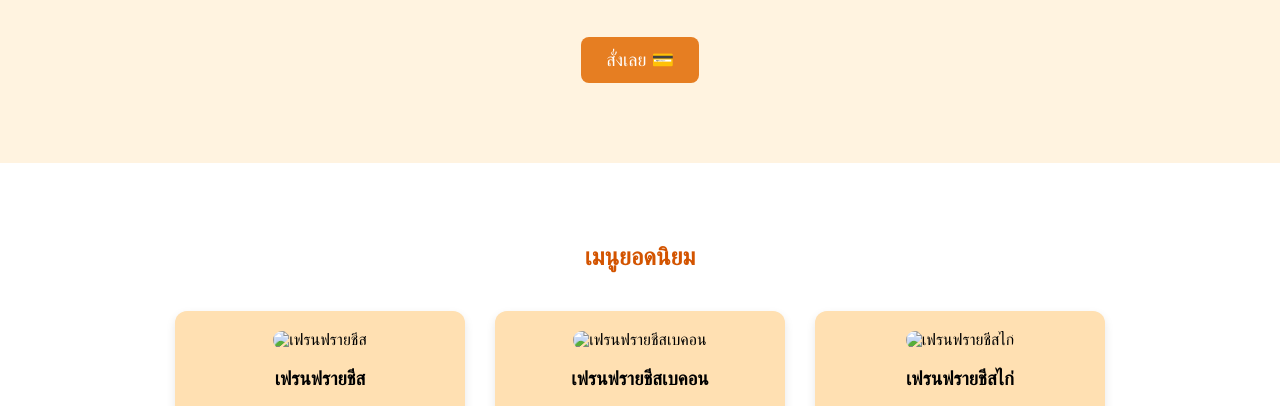
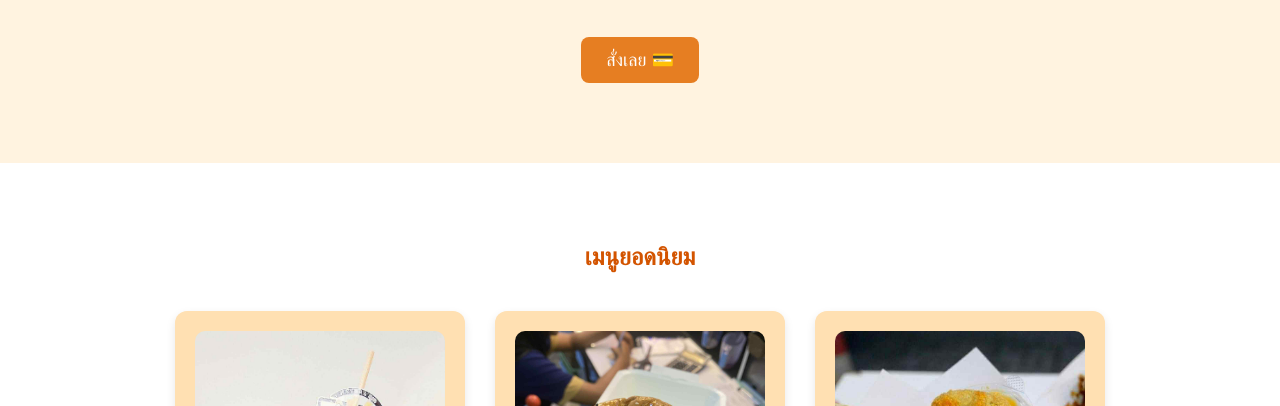
Before and after one commit to wiyada22696-del/Cheese_Fries.github.io, a plain HTML site: page index.html in a window 1280 px wide. Shown: the part 530-936 px from the top of the page. Drawn offline with Linux system fonts and the light colour scheme.

Commit message:
Add files via upload

```diff
--- a/index.html
+++ b/index.html
@@ -313,18 +313,18 @@
     <h2>เมนูยอดนิยม</h2>
     <div class="product-cards">
       <div class="product-card">
-        <img src="menu1.jpg" alt="เฟรนฟรายชีส">
+        <img src="เฟรนฟราย.jpg" alt="เฟรนฟรายชีส">
         <h3>เฟรนฟรายชีส</h3>
         <p>ราคา 59 บาท</p>
       </div>
       <div class="product-card">
-        <img src="menu2.jpg" alt="เฟรนฟรายชีสเบคอน">
-        <h3>เฟรนฟรายชีสเบคอน</h3>
+        <img src="เบอร์เกอร์.jpg" alt="เบอร์เกอร์">
+        <h3>เบอร์เกอร์</h3>
         <p>ราคา 79 บาท</p>
       </div>
       <div class="product-card">
-        <img src="menu3.jpg" alt="เฟรนฟรายชีสไก่">
-        <h3>เฟรนฟรายชีสไก่</h3>
+        <img src="นักเก็ต.jpg" alt="เฟรนฟรายชีสไก่">
+        <h3>นักเก็ต</h3>
         <p>ราคา 89 บาท</p>
       </div>
     </div>
```
Also changed, not shown: qr.jpg.
